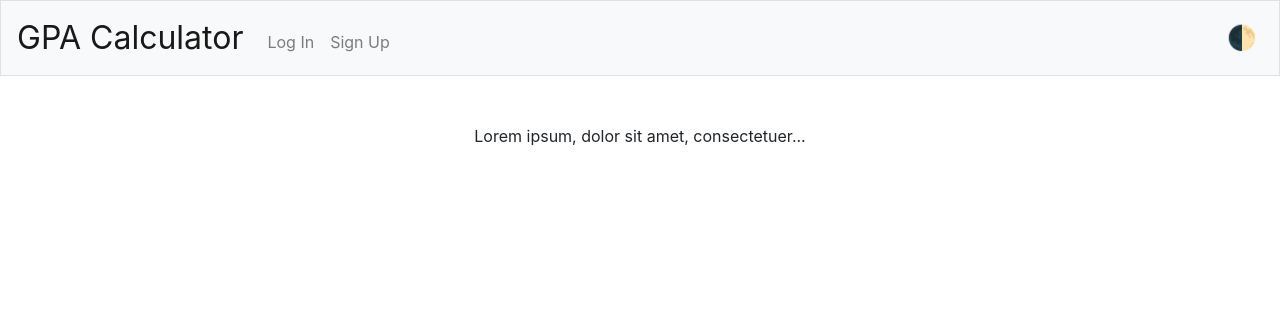
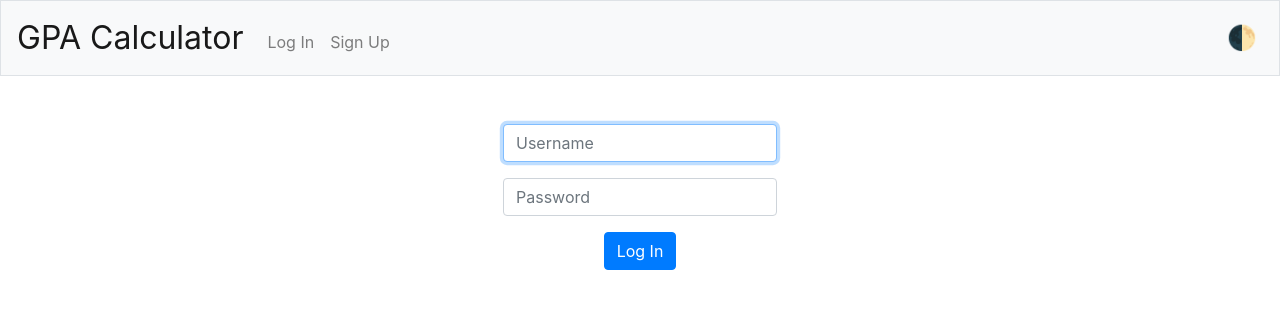
Before and after one commit to Pacil142857/CS50-Final, a Flask app: page /login in a window 1280 px wide. Shown: the top 336 px of the page. Run offline with Flask 2, Linux system fonts and the light colour scheme; some libraries are stand-ins or nearby versions.

Commit message:
Added the actual HTML

```diff
--- a/templates/login.html
+++ b/templates/login.html
@@ -5,5 +5,13 @@
 {% endblock %}
 
 {% block main %}
-    Lorem ipsum, dolor sit amet, consectetuer...
+    <form action="/login" method="post">
+        <div class="form-group">
+            <input autocomplete="off" autofocus class="form-control" name="username" placeholder="Username" type="text">
+        </div>
+        <div class="form-group">
+            <input class="form-control" name="password" placeholder="Password" type="password">
+        </div>
+        <button class="btn btn-primary" type="submit">Log In</button>
+    </form>
 {% endblock %}
```
